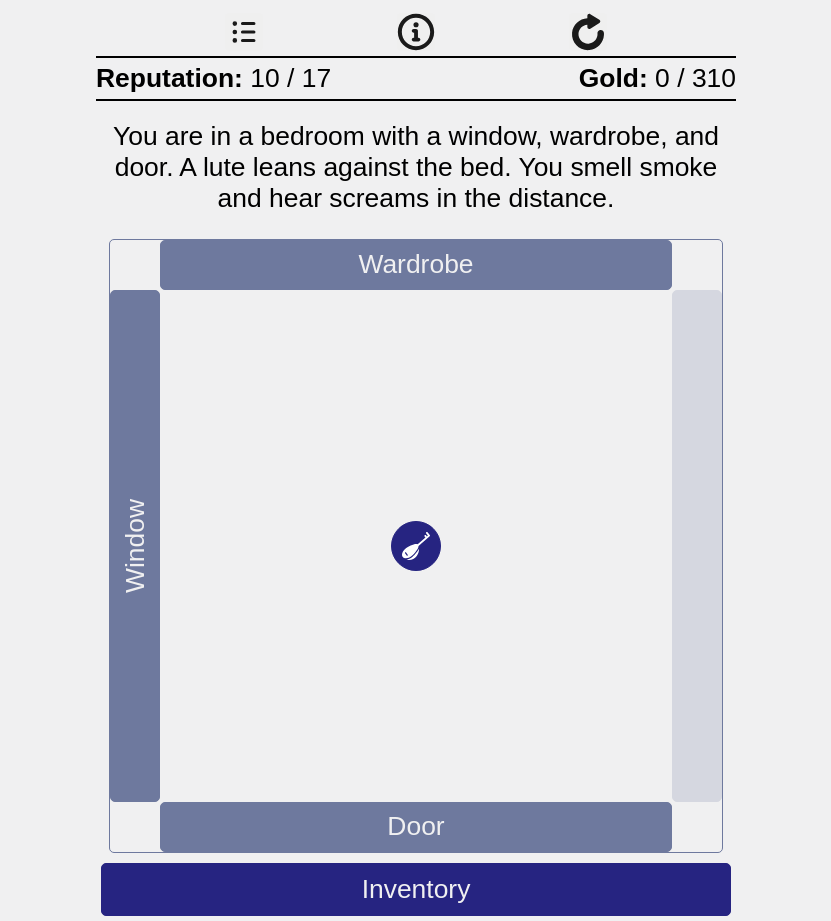
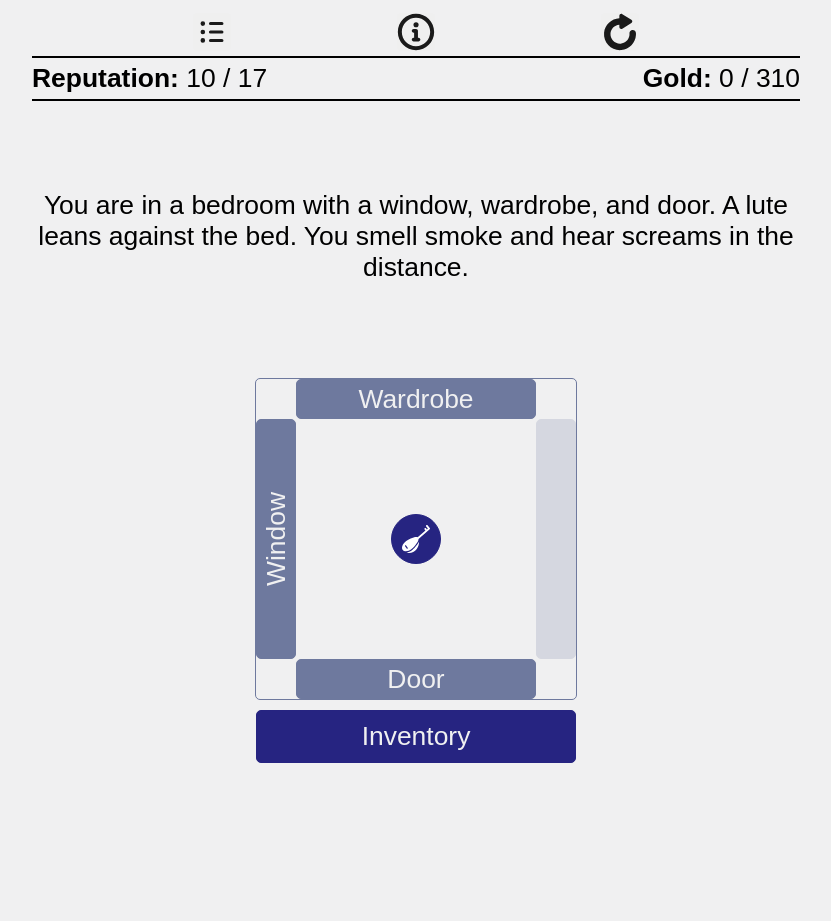
Before and after one commit to skedwards88/dragon, a React app: page / in a window 1280 px wide. Shown: the whole page, without its empty margins (224-1055 px from the left). After the commit the page ends 808 px from the top, so only its background shows below. Built offline with nearby package versions, Linux system fonts and the light colour scheme.

Commit message:
tweak styling for wider screens

```diff
--- a/src/App.css
+++ b/src/App.css
@@ -81,18 +81,25 @@ button:disabled {
 
 #non-navigation-buttons {
   grid-area: non-navigation-buttons;
+  display: flex;
+  flex-direction: column;
   width: 90vw;
+  align-items: center;
 }
 
 #navigation {
+  grid-area: navigation;
   display: flex;
   flex-direction: column;
-  grid-area: navigation;
   width: 90vw;
   align-items: center;
 }
 
 .navigation-list > button {
+  width: 90vw;
+}
+
+#non-navigation-buttons > button {
   width: 90vw;
 }
 
@@ -213,8 +220,8 @@ button:disabled {
   display: grid;
   border: 1px solid rgb(110 121 158);
   border-radius: 5px;
-  grid-template-columns: 50px 60vw 50px;
-  grid-template-rows: 50px 60vw 50px;
+  grid-template-columns: 10vw 70vw 10vw;
+  grid-template-rows: 10vw 70vw 10vw;
   margin: 5px;
   width: fit-content;
 }
@@ -339,9 +346,9 @@ button:disabled {
 }
 
 /* Wider screen */
-@media (min-width: 800px) {
+@media (min-width: 600px) {
   .App {
-    max-width: 50vw;
+    max-width: 60vw;
     margin: auto;
   }
 
@@ -349,15 +356,32 @@ button:disabled {
   #navigation,
   #stats,
   .description {
-    width: 50vw;
+    width: 60vw;
   }
 
   .navigation-list > button {
-    width: 50vw;
+    width: 60vw;
+  }
+
+  #non-navigation-buttons > button {
+    width: 60vw;
   }
 
   #map {
-    grid-template-columns: 50px 40vw 50px;
-    grid-template-rows: 50px 40vw 50px;
+    grid-template-columns: 5vw 30vw 5vw;
+    grid-template-rows: 5vw 30vw 5vw;
   }
 }
+
+/* Wide and tall screen */
+@media (min-width: 800px) and (min-height: 600px) {
+  #map {
+    grid-template-columns: 5vmin 30vmin 5vmin;
+    grid-template-rows: 5vmin 30vmin 5vmin;
+  }
+
+  .navigation-list > button,
+  #non-navigation-buttons > button {
+    width: 40vmin;
+  }
+}
--- a/src/components/restart.js
+++ b/src/components/restart.js
@@ -4,6 +4,7 @@ export default function Restart({ setCurrentDisplay, dispatchGameState }) {
   return (
     <div className="App">
       <div className="description">Restart?</div>
+      <div id="non-navigation-buttons" className="buttons">
         <button
           className="close"
           onClick={() => {
@@ -18,5 +19,6 @@ export default function Restart({ setCurrentDisplay, dispatchGameState }) {
           No
         </button>
       </div>
+    </div>
   );
 }
--- a/src/components/resume.js
+++ b/src/components/resume.js
@@ -4,6 +4,7 @@ export default function Resume({ setCurrentDisplay, dispatchGameState }) {
   return (
     <div className="App">
       <div className="description">{`Continue from last point?`}</div>
+      <div id="non-navigation-buttons" className="buttons">
         <button className="close" onClick={() => setCurrentDisplay("location")}>
           Continue
         </button>
@@ -17,5 +18,6 @@ export default function Resume({ setCurrentDisplay, dispatchGameState }) {
           Restart
         </button>
       </div>
+    </div>
   );
 }
```
Lines whose indentation alone changed are shown as unchanged.
